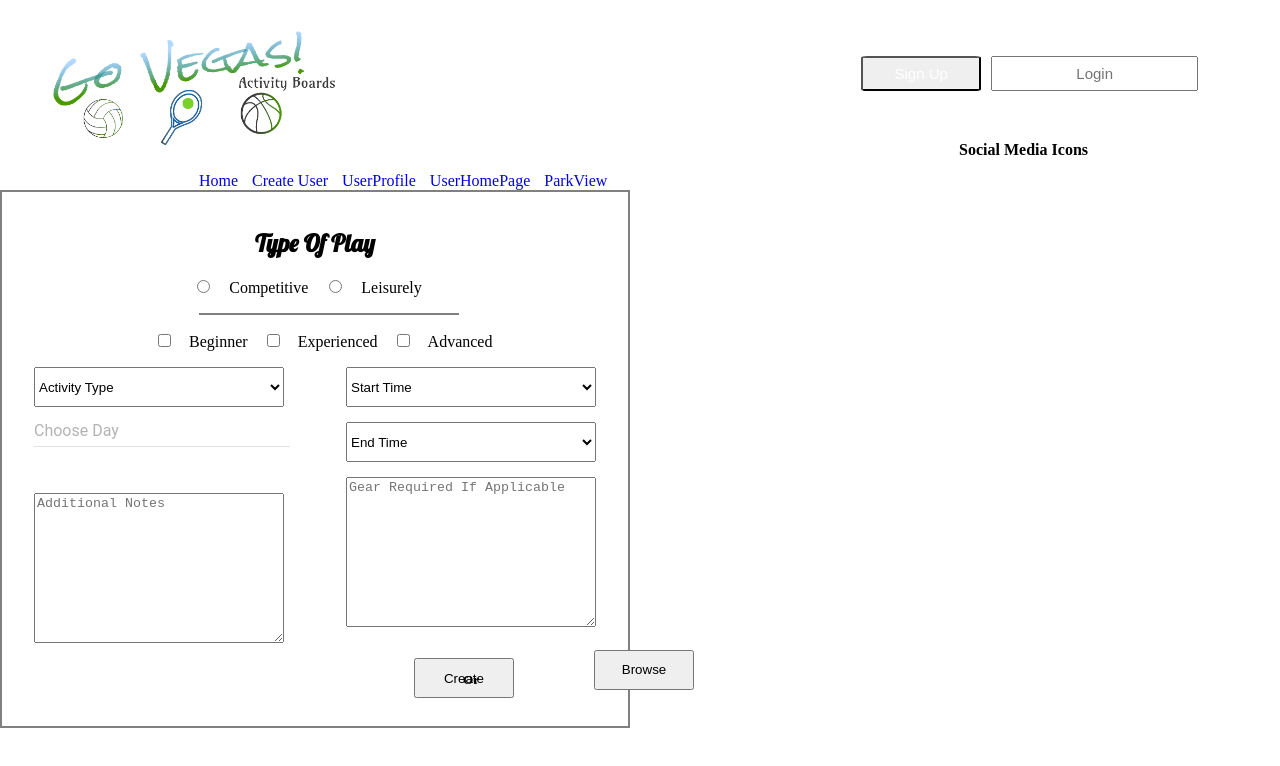
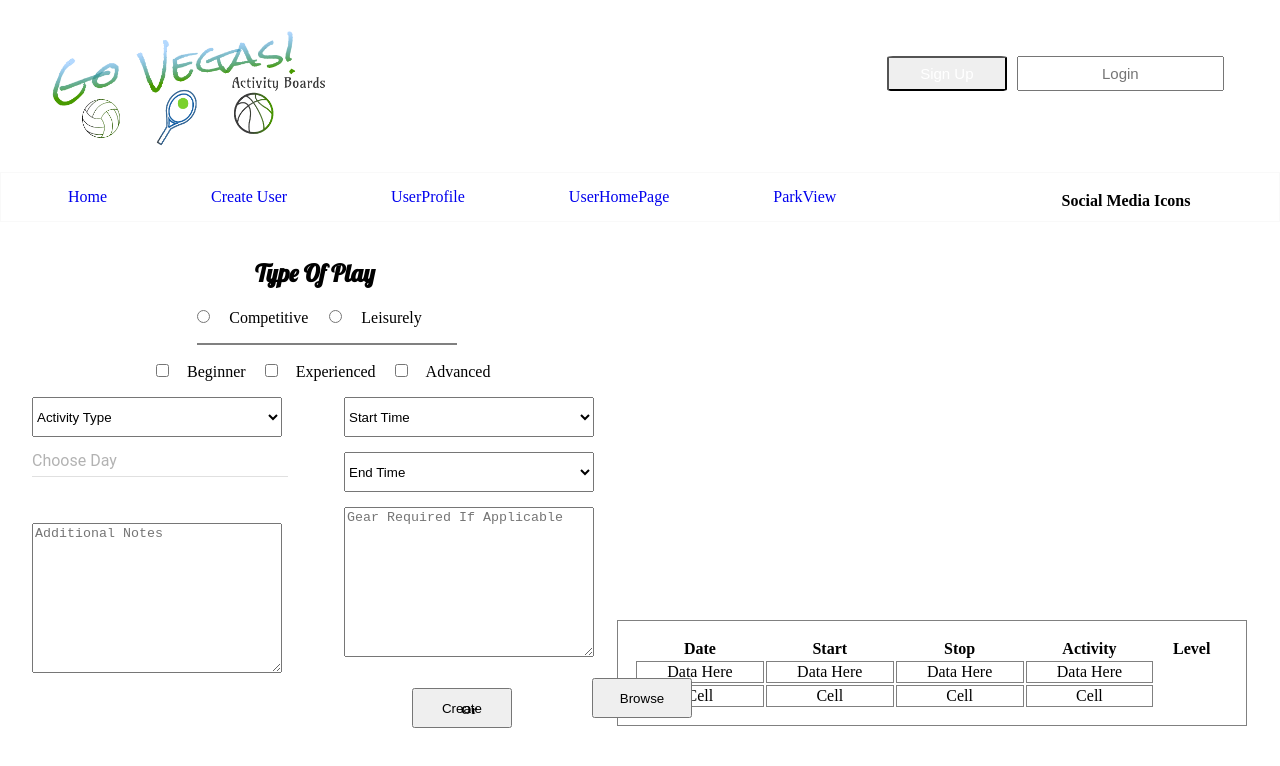
Before and after one commit to JonathanCass/finalproject, a React (Create React App) app in the folder client/: page /ParkView in a window 1280 px wide. Shown: the top 766 px of the page. Built offline with nearby package versions, Linux system fonts and the light colour scheme; what react-tap-event-plugin would draw is missing.

Commit message:
adding table for activities

```diff
--- a/client/src/assets/home.css
+++ b/client/src/assets/home.css
@@ -2,29 +2,21 @@
 
 body {
    margin-top:12%;
-   /*background-image: linear-gradient(to left, #A1FFCE, #FAFFD1);*/
-
 }
 #logo {
     height:150px;
-    width:300px;
+    width:290px;
     margin-left:3%;
-}
-.topLine {
-    border:1px solid #d2d9da;
-    width:900px;
-    position:absolute;
-    margin-left:14.8%;
 }
 h4 {
     float:right;
-    margin-right:15%;
-    margin-top:-1%;
+    margin-right:7%;
+    margin-top:3%;
 }
 .user {
     float:right;
     margin-top:-8%;
-    margin-right:6%;
+    margin-right:4%;
 }
 .user input {
     height:35px;
@@ -50,12 +42,19 @@ h4 {
     margin-top:3%;
 }
 .links {
-    margin-left:15%;
+    border:1px solid #f9f9f9;
+    padding:15px;
 }
 #home, #parkView, #userProfile, #createUser, #userHomePage { /*Navigation Links*/
     text-decoration:none;
-    margin:5px;
+    margin:50px;
     padding:2px;
+}
+#home:hover, #parkView:hover, #userProfile:hover, #createUser:hover, #userHomePage:hover {
+
+    background-image: linear-gradient(to left, #43C6AC, #F8FFAE);;
+    padding:15px;
+
 }
 
 img {
--- a/client/src/components/ParkView.js
+++ b/client/src/components/ParkView.js
@@ -2,6 +2,7 @@ import React from 'react'
 import styles from './ParkView.styles'
 import MuiThemeProvider from 'material-ui/styles/MuiThemeProvider'
 import DatePicker from 'material-ui/DatePicker'
+import Table  from './ParkViewTable'
 
 class ParkView extends React.Component {
   constructor(props) {
@@ -15,7 +16,6 @@ handleClick = (e) => {
 }
   render() {
     return (
-      // <div className='body' style={styles.body}>
       <div style={styles.container}>
           <h2 style={styles.h2}>Type Of Play</h2>
           <div style={styles.radioContainer}>
@@ -108,6 +108,8 @@ handleClick = (e) => {
           </div>
           <textarea placeholder='Gear Required If Applicable' style={styles.textarea}></textarea>
           <button onClick={this.state.handleClick} style={styles.create}>Create</button><h5 style={styles.or}>Or</h5><button onClick={this.state.handleClick} style={styles.browse}>Browse</button>
+
+          <Table />
       </div> // end of container
     )
   }
--- a/client/src/components/ParkView.styles.js
+++ b/client/src/components/ParkView.styles.js
@@ -6,7 +6,6 @@ const styles = {
     //     background: '#53BE16'
     // },
     container: {
-        border:'2px solid gray',
         height:'auto',
         width:630,
         padding:'1em',
@@ -73,7 +72,7 @@ const styles = {
         height:40,
         width:100,
         position:'absolute',
-        marginTop:'-4.5em',
+        marginTop:'-4.6em',
         marginLeft:'42em',
         cursor:'pointer'
     },
--- /dev/null
+++ b/client/src/components/ParkViewTable.js
@@ -0,0 +1,45 @@
+import React from 'react'
+import styles from './Table.styles'
+
+class Table extends React.Component {
+    constructor() {
+        super()
+        this.state = {
+            data: ''
+        }
+    }
+
+render() {
+    return(
+        <div className='tableAreaContainer' style={styles.tableAreaContainer}>
+            <table style={styles.table}>
+                <thead>
+                    <tr>
+                        <th>Date</th>
+                        <th>Start</th>
+                        <th>Stop</th>
+                        <th>Activity</th>
+                        <th>Level</th>
+                    </tr>
+                </thead>
+                <tbody>
+                    <tr>
+                        <td style={styles.tableRow}>{this.state.data}Data Here</td>
+                        <td style={styles.tableRow}>{this.state.data}Data Here</td>
+                        <td style={styles.tableRow}>{this.state.data}Data Here</td>
+                        <td style={styles.tableRow}>{this.state.data}Data Here</td>
+                    </tr>
+                    <tr>
+                        <td style={styles.tableRow}>Cell</td>
+                        <td style={styles.tableRow}>Cell</td>
+                        <td style={styles.tableRow}>Cell</td>
+                        <td style={styles.tableRow}>Cell</td>
+                    </tr>
+                </tbody>
+            </table>
+        </div>
+        )
+    }
+}
+
+export default Table
--- /dev/null
+++ b/client/src/components/Table.styles.js
@@ -0,0 +1,17 @@
+const styles = {
+    tableAreaContainer: {
+        marginLeft: '585px',
+        marginTop:'-120px'
+    },
+    table: {
+        width:630,
+        border:'1px solid gray',
+        padding:'1em',
+    },
+    tableRow: {
+        border:'1px solid gray',
+        textAlign:'center',
+    }
+}
+
+export default styles
```
